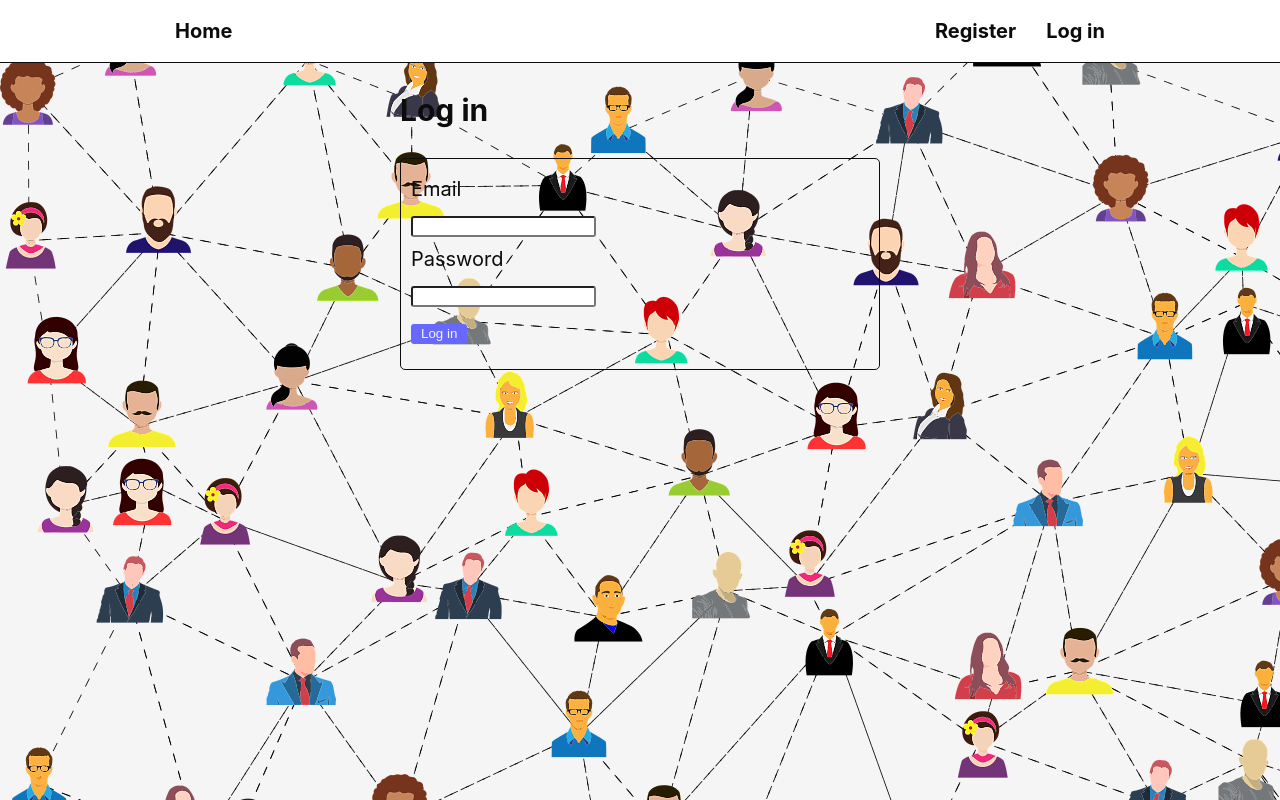
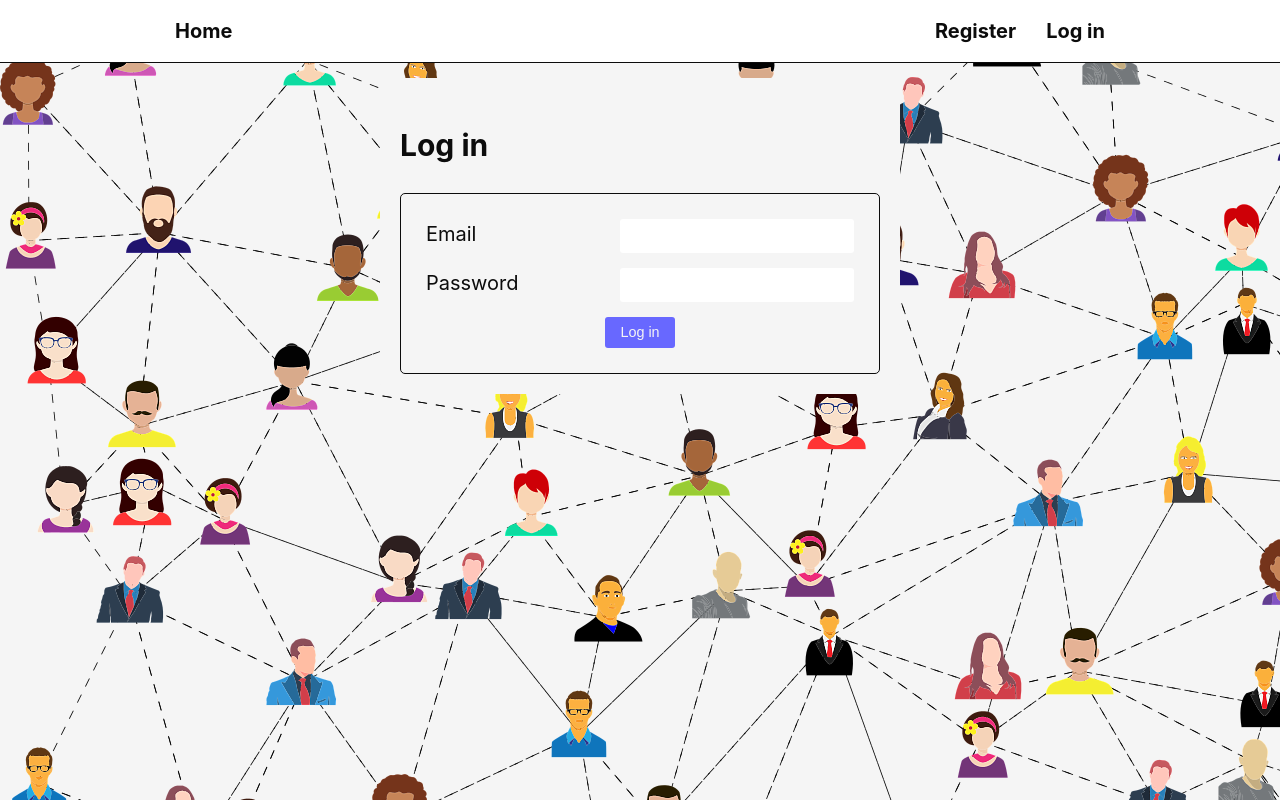
Before and after one commit to SebastianLalek/goit-react-hw-08-phonebook, a React (Create React App) app: page /login in a window 1280 px wide. Built offline with nearby package versions, Linux system fonts and the light colour scheme.

Commit message:
amend LogIn styles

```diff
--- a/src/pages/login/LogIn.jsx
+++ b/src/pages/login/LogIn.jsx
@@ -21,7 +21,7 @@ export default function LogIn() {
       <h2>Log in</h2>
       <form className={css.form} onSubmit={loginUser}>
         <label className={css.label}>
-          <p>Email</p>
+          Email
           <input
             type="email"
             name="email"
@@ -30,7 +30,7 @@ export default function LogIn() {
           />
         </label>
         <label className={css.label}>
-          <p>Password</p>
+          Password
           <input
             type="password"
             name="password"
--- a/src/pages/login/LogIn.module.css
+++ b/src/pages/login/LogIn.module.css
@@ -1,6 +1,9 @@
 .section {
   max-width: 50%;
-  margin: 0 auto;
+  margin: 15px auto;
+  padding: 20px;
+  background-color: rgba(245, 245, 245);
+  border-radius: 10px;
 }
 
 .form {
@@ -9,21 +12,35 @@
   padding: 10px;
 }
 
-.label p {
-  margin: 5px 0;
+.label {
+  display: flex;
+  justify-content: space-between;
+  margin: 15px;
 }
 
 .label input {
+  width: 50%;
+  font-size: 1rem;
+  padding: 8px 10px;
   border-radius: 3px;
+  border: none;
 }
 
 .button {
   display: block;
+  font-size: 0.9rem;
   line-height: 1.5;
-  padding: 0 10px;
-  margin: 15px 0;
+  padding: 5px 15px;
+  margin: 15px auto;
   background-color: rgb(104, 104, 255);
   color: rgb(245, 245, 245);
   border: none;
   border-radius: 3px;
+  cursor: pointer;
+  transition-timing-function: cubic-bezier(0.075, 0.82, 0.165, 1);
+  transition-duration: 400ms;
 }
+
+.button:hover {
+  background-color: rgb(75, 75, 241);
+}
```
